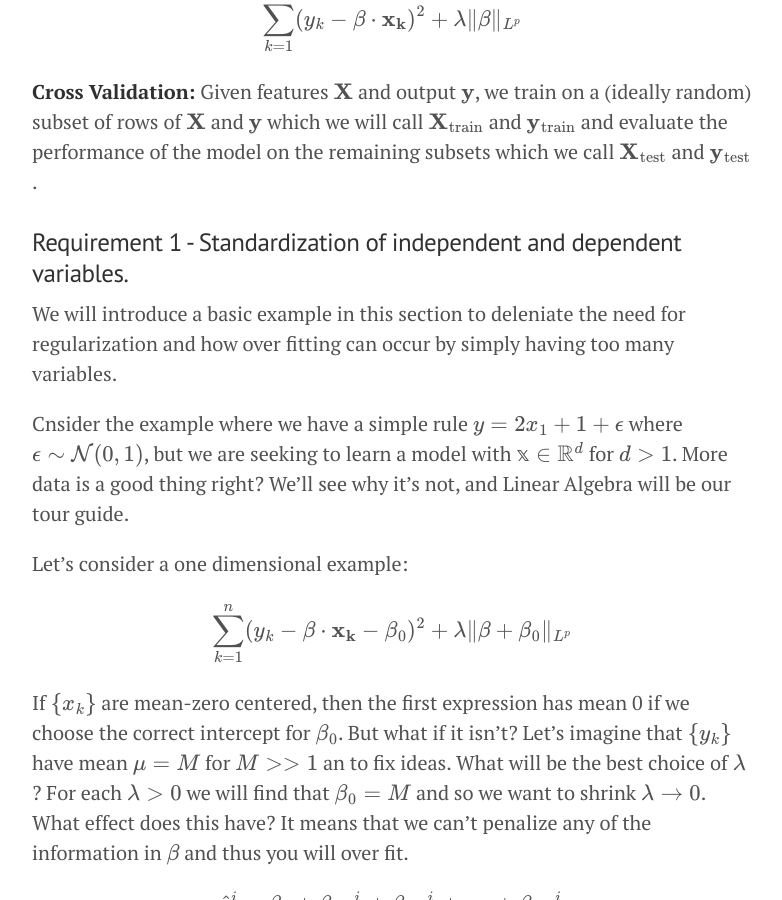
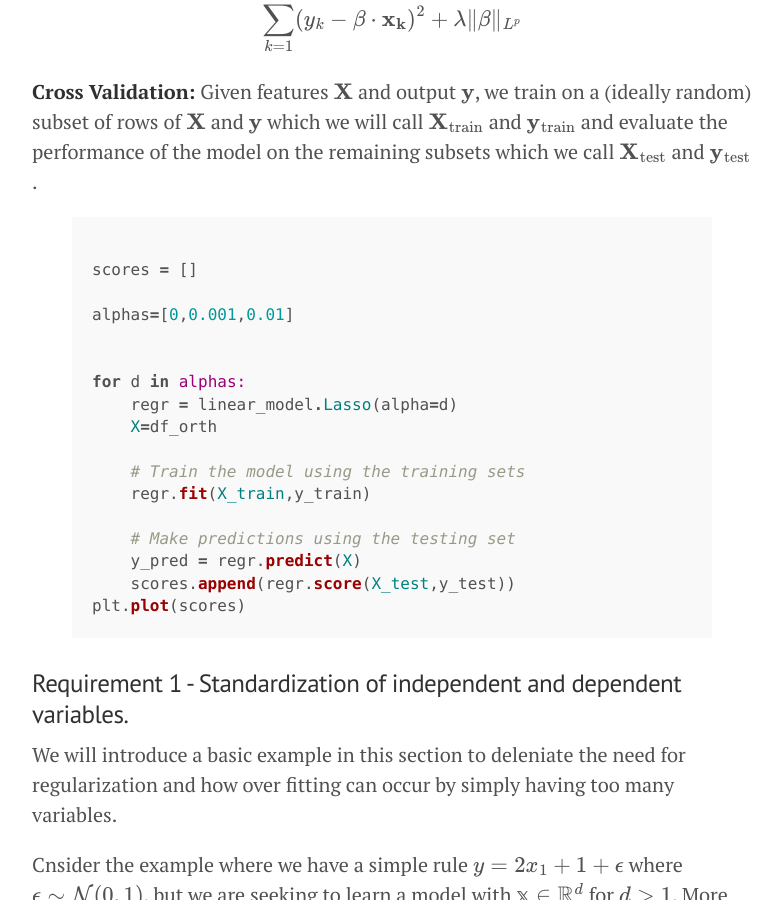
Before and after one commit to doriang102/doriang102.github.io, a Jekyll site: the page built from _posts/2017-10-13-model-selection,-regularization,-and-evaluation.md, in a window 1280 px wide and 900 px high, scrolled down 4107 px. Shown: the whole window, without its empty margins (248-1030 px from the left). Built offline with Jekyll 4.4.1, drawn with Linux system fonts in a browser that asks for light colours; our own code applies the rules of GitHub Pages for plain Markdown files; formulas are drawn with MathJax 3.

Commit message:
Update 2017-10-13-model-selection,-regularization,-and-evaluation.md

```diff
--- a/_posts/2017-10-13-model-selection,-regularization,-and-evaluation.md
+++ b/_posts/2017-10-13-model-selection,-regularization,-and-evaluation.md
@@ -82,6 +82,28 @@ $$\sum_{k=1}^n (y_k- \beta \cdot \mathbf{x_k})^2 + \lambda \|\beta\|_{L^p}$$
 
 **Cross Validation:** Given features $$\mathbf X$$ and output $$\mathbf y$$, we train on a (ideally random) subset of rows of $$\mathbf X$$ and $$\mathbf y$$ which we will call $$\mathbf X_{\textrm{train}}$$ and $$\mathbf y_{\textrm{train}}$$ and evaluate the performance of the model on the remaining subsets which we call $$\mathbf X_{\textrm{test}}$$ and $$\mathbf y_{\textrm{test}}$$.
 
+{% highlight ruby %}
+scores = []
+
+alphas=[0,0.001,0.01]
+
+
+for d in alphas:
+    regr = linear_model.Lasso(alpha=d)
+    X=df_orth
+
+    # Train the model using the training sets
+    regr.fit(X_train,y_train)
+
+    # Make predictions using the testing set
+    y_pred = regr.predict(X)
+    scores.append(regr.score(X_test,y_test))
+plt.plot(scores)
+
+{% endhighlight %}
+
+
+
 ### Requirement 1 - Standardization of independent and dependent variables.
 
 We will introduce a basic example in this section to deleniate the need for regularization and how over fitting can occur by simply having too many variables.
```
